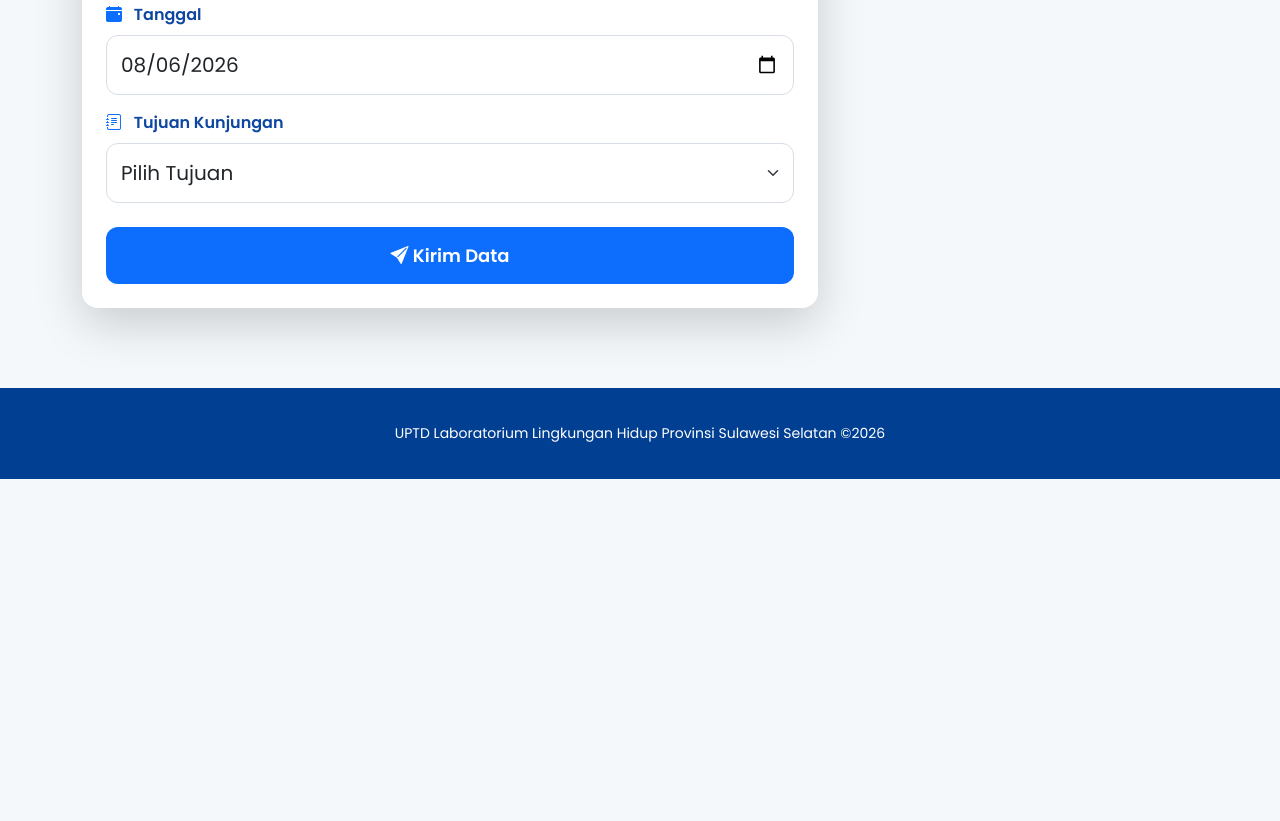
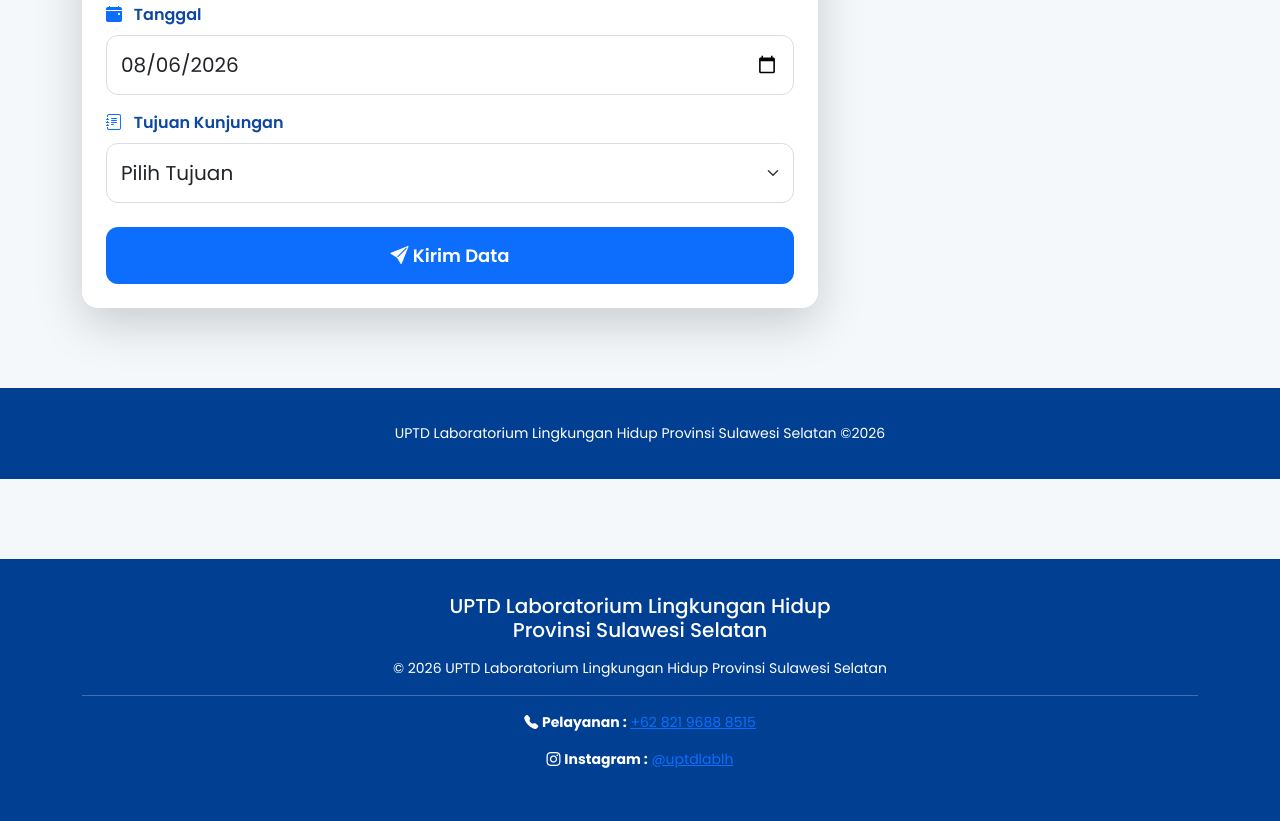
Before and after one commit to delaaputriana-star/buku-tamu-uptd, a plain HTML site: page index.html in a window 1280 px wide. Shown: the part 1509-2330 px from the top of the page. Before the commit the page ends 1988 px from the top, so only its background shows below. Drawn offline with nearby package versions, Linux system fonts and the light colour scheme.

Commit message:
index.html

```diff
--- a/index.html
+++ b/index.html
@@ -440,6 +440,42 @@ Mengapa Mengisi Buku Tamu?
 
 UPTD Laboratorium Lingkungan Hidup Provinsi Sulawesi Selatan ©2026
 
+</footer><footer>
+
+    <div class="container">
+
+        <h5 class="mb-3">
+            UPTD Laboratorium Lingkungan Hidup
+            <br>
+            Provinsi Sulawesi Selatan
+        </h5>
+
+        <p class="mb-2">
+            © 2026 UPTD Laboratorium Lingkungan Hidup Provinsi Sulawesi Selatan
+        </p>
+
+        <hr class="footer-line">
+
+        <div class="footer-contact">
+
+            <p>
+                <i class="bi bi-telephone-fill"></i>
+                <strong>Pelayanan :</strong>
+                <a href="tel:+6282196888515">+62 821 9688 8515</a>
+            </p>
+
+            <p>
+                <i class="bi bi-instagram"></i>
+                <strong>Instagram :</strong>
+                <a href="https://instagram.com/uptdlablh" target="_blank">
+                    @uptdlablh
+                </a>
+            </p>
+
+        </div>
+
+    </div>
+
 </footer>
 
 <script src="https://cdn.jsdelivr.net/npm/bootstrap@5.3.3/dist/js/bootstrap.bundle.min.js"></script>
```
